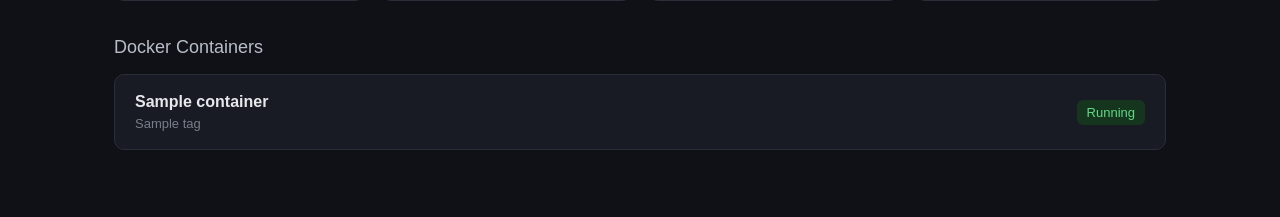
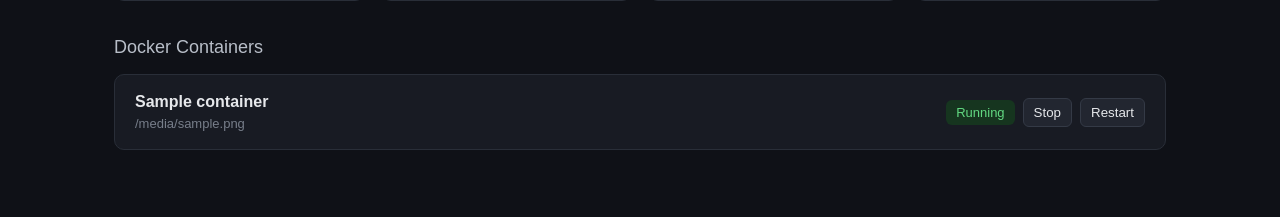
Before and after one commit to adubale/homelab-001, a Flask app: template dashboard/templates/index.html in a window 1280 px wide. Shown: the part 317-534 px from the top of the page. Run offline with Flask 3, Linux system fonts and the light colour scheme; the template is opened without the code that fills it: most values are stand-ins (such as "Sample title", 1, 10 or a date in 2020).

Commit message:
refactor: docker compose orchestration for all containers

```diff
--- a/dashboard/app.py
+++ b/dashboard/app.py
@@ -1,13 +1,11 @@
-from flask import Flask, render_template
+from flask import Flask, render_template, redirect
 import docker
 import psutil
 import time
 
-
 app = Flask(__name__)
 
-
-client = docker.from_env()
+docker_client = docker.from_env()
 
 
 def format_uptime(seconds):
@@ -22,24 +20,65 @@ def format_uptime(seconds):
     return f"{minutes}m"
 
 
+def get_container_image(container):
+    try:
+        if container.image.tags:
+            return container.image.tags[0]
+        return "Unknown image"
+    except docker.errors.ImageNotFound:
+        return "Unknown image"
+
+
+@app.post("/containers/<container_name>/start")
+def start_container(container_name):
+    container = docker_client.containers.get(container_name)
+    container.start()
+
+    return redirect("/")
+
+
+@app.post("/container/<container_name>/stop")
+def stop_container(container_name):
+    container = docker_client.containers.get(container_name)
+    container.stop()
+
+    return redirect("/")
+
+
+@app.post("/container/<container_name>/restart")
+def restart_container(container_name):
+    container = docker_client.containers.get(container_name)
+    container.restart()
+
+    return redirect("/")
+
+
 @app.route("/")
 def home():
-    containers = client.containers.list(all=True)
+    containers = docker_client.containers.list(all=True)
+
+    container_data = []
+
+    for container in containers:
+        container_data.append({
+            "name": container.name,
+            "image": get_container_image(container),
+            "status": container.status,
+        })
+
+    system = {
+        "cpu": psutil.cpu_percent(interval=0.5),
+        "memory": psutil.virtual_memory().percent,
+        "disk": psutil.disk_usage("/").percent,
+        "uptime": format_uptime(time.time() - psutil.boot_time()),
+    }
+
+    return render_template(
+        "index.html",
+        containers=container_data,
+        system=system,
+    )
 
 
-    system = {
-            "cpu": psutil.cpu_percent(interval=0.5),
-            "memory": psutil.virtual_memory().percent,
-            "disk": psutil.disk_usage("/").percent,
-            "uptime": format_uptime(time.time() - psutil.boot_time())
-    }
-
-
-    return render_template(
-            "index.html",
-            containers=containers,
-            system=system
-            )
-
 if __name__ == "__main__":
-    app.run(host="0.0.0.0", port=5000, debug=True)
+    app.run(host="0.0.0.0", port=5000)
--- a/dashboard/static/style.css
+++ b/dashboard/static/style.css
@@ -148,3 +148,26 @@ h2 {
         flex-direction: column;
     }
 }
+
+.container-actions {
+    display: flex;
+    align-items: center;
+    gap: 8px;
+}
+
+.container-actions form {
+    margin: 0;
+}
+
+.container-actions button {
+    padding: 6px 10px;
+    background: #222630;
+    color: #e6e8eb;
+    border: 1px solid #343a46;
+    border-radius: 6px;
+    cursor: pointer;
+}
+
+.container-actions button:hover {
+    background: #2c313d;
+}
--- a/dashboard/templates/index.html
+++ b/dashboard/templates/index.html
@@ -3,14 +3,21 @@
 <head>
     <meta charset="UTF-8">
     <meta name="viewport" content="width=device-width, initial-scale=1.0">
+
     <title>Homelab Dashboard</title>
-    <link rel="stylesheet" href="{{ url_for('static', filename='style.css') }}">
+
+    <link
+        rel="stylesheet"
+        href="{{ url_for('static', filename='style.css') }}"
+    >
 </head>
 
 <body>
+
     <main class="dashboard">
 
         <header class="header">
+
             <div>
                 <h1>Homelab Dashboard</h1>
                 <p>deb-workspace</p>
@@ -20,37 +27,51 @@
                 <span class="status-dot"></span>
                 Online
             </div>
+
         </header>
 
+
         <section>
+
             <h2>System</h2>
 
             <div class="metrics">
 
                 <div class="card">
                     <span class="label">CPU</span>
-                    <span class="value">{{ system.cpu }}%</span>
+                    <span class="value">
+                        {{ system.cpu }}%
+                    </span>
                 </div>
 
                 <div class="card">
                     <span class="label">Memory</span>
-                    <span class="value">{{ system.memory }}%</span>
+                    <span class="value">
+                        {{ system.memory }}%
+                    </span>
                 </div>
 
                 <div class="card">
                     <span class="label">Disk</span>
-                    <span class="value">{{ system.disk }}%</span>
+                    <span class="value">
+                        {{ system.disk }}%
+                    </span>
                 </div>
 
                 <div class="card">
                     <span class="label">Uptime</span>
-                    <span class="value">{{ system.uptime }}</span>
+                    <span class="value">
+                        {{ system.uptime }}
+                    </span>
                 </div>
 
             </div>
+
         </section>
 
+
         <section>
+
             <h2>Docker Containers</h2>
 
             <div class="container-list">
@@ -58,21 +79,61 @@
                 {% for container in containers %}
 
 		<div class="container-card">
+
 		    <div class="container-info">
+
 			<span class="container-name">
 			    {{ container.name }}
 			</span>
 
 			<span class="container-image">
-                            {{ container.image.tags[0] if container.image.tags else "Unknown image" }}
+			    {{ container.image }}
 			</span>
+
 		    </div>
+
+		    <div class="container-actions">
 
 			<span class="container-status {{ container.status }}">
 			    {{ container.status }}
 			</span>
+
+			{% if container.status == "running" %}
+
+			<form
+			    method="POST"
+			    action="/container/{{ container.name }}/stop"
+			>
+			    <button type="submit">
+				Stop
+			    </button>
+			</form>
+
+			<form
+			    method="POST"
+			    action="/container/{{ container.name }}/restart"
+			>
+			    <button type="submit">
+				Restart
+			    </button>
+			</form>
+
+			{% else %}
+
+			<form
+			    method="POST"
+			    action="/container/{{ container.name }}/start"
+			>
+			    <button type="submit">
+				Start
+			    </button>
+			</form>
+
+			{% endif %}
+
 		    </div>
 
+		</div>
                 {% else %}
 
                 <div class="empty">
@@ -82,8 +143,10 @@
                 {% endfor %}
 
             </div>
+
         </section>
 
     </main>
+
 </body>
 </html>
```
Also changed, not shown: compose.yaml (renamed from pihole/compose.yaml, +14 -1 lines). Lines whose indentation alone changed are shown as unchanged.
